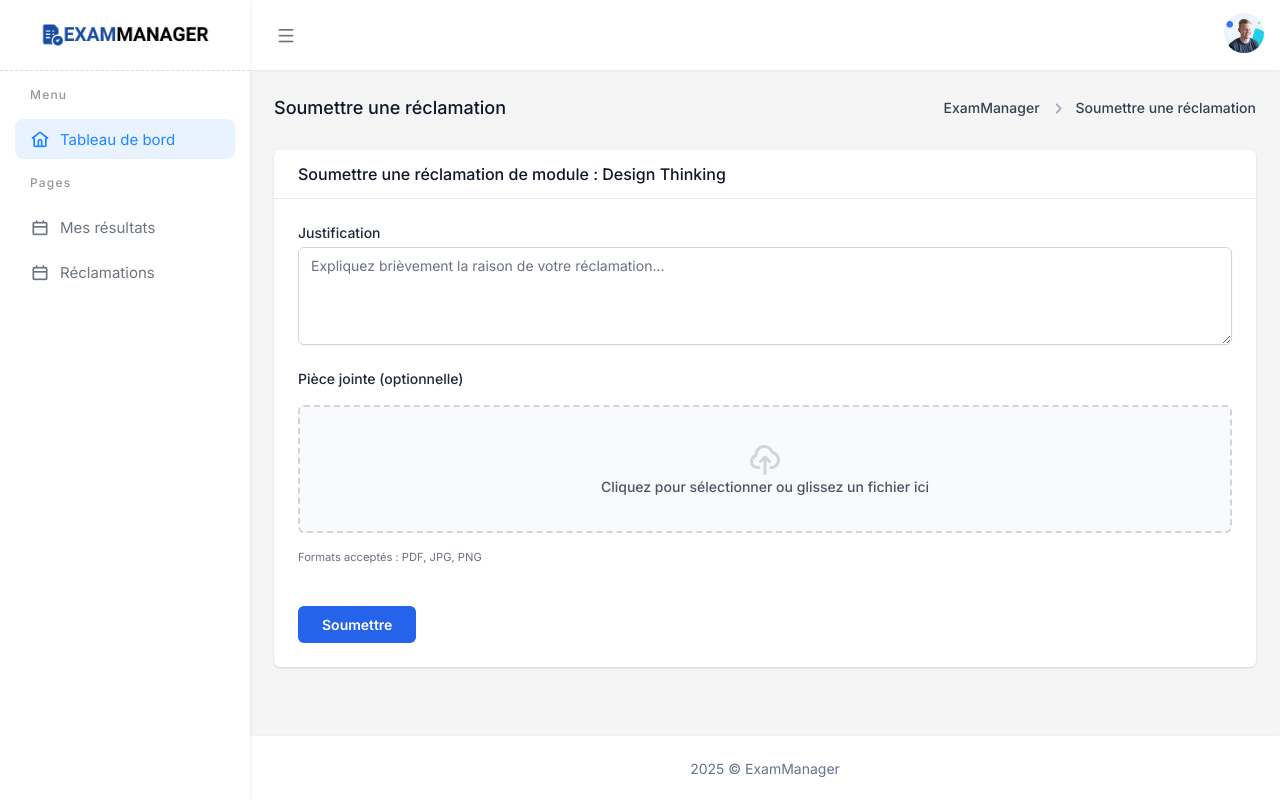
After one commit to ouchgoutmohamed/App_Gestion_Des_examens, a CodeIgniter 4 app: the page made by app/Views/student/submit_reclamation.php in a window 1280 px wide. The commit adds this page. Run offline with PHP 8.4 and a stand-in for CodeIgniter, Linux system fonts and the light colour scheme; the template is opened without the code that fills it, so the values that code supplies are empty; some libraries are stand-ins or nearby versions; some web fonts are replaced.

Commit message:
Add interface of Submit Reclamation by Student (Form)

```diff
--- a/app/Config/Routes.php
+++ b/app/Config/Routes.php
@@ -45,6 +45,8 @@ $routes->group('', ['filter' => 'auth'], function ($routes) {
         // update grades of student
         $routes->post('/courses/(:num)/students/(:num)/update', [StudentCourseController::class, 'updateGrade']);
 
+        $routes->view('/reclamations', 'professor/reclamations');
+
     });
 
     // studnet's routes
@@ -54,6 +56,9 @@ $routes->group('', ['filter' => 'auth'], function ($routes) {
         $routes->view('/student_dashboard', 'student/student_dashboard');
 
         $routes->view('/results', 'student/results');
+
+        $routes->view('/submit_reclamation', 'student/submit_reclamation');
+        $routes->view('/my_reclamations', 'student/my_reclamations');
     });
 
     // handle logout request
--- a/app/Views/professor/components/sidebar.php
+++ b/app/Views/professor/components/sidebar.php
@@ -42,6 +42,12 @@
                 <span class="menu-text"> Gestion des Notes</span>
             </a>
         </li>
+        <li class="menu-item">
+            <a href="/reclamations" class="menu-link">
+                <span class="menu-icon"><i class="mgc_calendar_line"></i></span>
+                <span class="menu-text"> Réclamations</span>
+            </a>
+        </li>
     </ul>
 
 </div>
--- a/app/Views/student/components/sidebar.php
+++ b/app/Views/student/components/sidebar.php
@@ -41,6 +41,12 @@
                 <span class="menu-text"> Mes résultats</span>
             </a>
         </li>
+        <li class="menu-item">
+            <a href="/my_reclamations" class="menu-link">
+                <span class="menu-icon"><i class="mgc_calendar_line"></i></span>
+                <span class="menu-text"> Réclamations</span>
+            </a>
+        </li>
 
     </ul>
 
--- /dev/null
+++ b/app/Views/student/submit_reclamation.php
@@ -0,0 +1,163 @@
+<!DOCTYPE html>
+<html lang="en">
+
+<head>
+    <meta charset="utf-8">
+    <title>Soumettre une réclamation | ExamManager</title>
+    <meta name="viewport" content="width=device-width, initial-scale=1.0">
+    <meta content="App de gestion des examens" name="description">
+
+    <!-- App favicon -->
+    <link rel="shortcut icon" href="assets/images/favicon.ico">
+
+    <!-- App css -->
+    <link href="assets/css/app.min.css" rel="stylesheet" type="text/css">
+
+    <!-- Icons css -->
+    <link href="assets/css/icons.min.css" rel="stylesheet" type="text/css">
+
+    <!-- Theme Config Js -->
+    <script src="assets/js/config.js"></script>
+</head>
+
+<body>
+
+    <div class="flex wrapper">
+
+        <!-- Include the sidebar -->
+        <?= view('student/components/sidebar'); ?>
+
+        <div class="page-content">
+
+            <!-- Include the header -->
+            <?= view('student/components/header'); ?>
+
+            <main class="flex-grow p-6">
+
+                <!-- Page Title Start -->
+                <div class="flex justify-between items-center mb-6">
+                    <h4 class="text-slate-900 dark:text-slate-200 text-lg font-medium">Soumettre une réclamation</h4>
+
+                    <div class="md:flex hidden items-center gap-2.5 text-sm font-semibold">
+                        <div class="flex items-center gap-2">
+                            <a href="/student_dashboard" class="text-sm font-medium text-slate-700 dark:text-slate-400">ExamManager</a>
+                        </div>
+
+                        <div class="flex items-center gap-2">
+                            <i class="mgc_right_line text-lg flex-shrink-0 text-slate-400 rtl:rotate-180"></i>
+                            <a href="/results" class="text-sm font-medium text-slate-700 dark:text-slate-400" aria-current="page">Soumettre une réclamation</a>
+                        </div>
+                    </div>
+                </div>
+                <!-- Page Title End -->
+
+                <div class="flex flex-col gap-6 mt-7">
+                    <div class="card">
+                        <div class="card-header">
+                            <div class="flex justify-between items-center">
+                                <h4 class="card-title">Soumettre une réclamation de module : Design Thinking</h4>
+                            </div>
+                        </div>
+                        <div class="p-6">
+                    <form action="/submit_reclamation" method="POST" enctype="multipart/form-data">
+                        <div class="grid grid-cols-1 md:grid-cols-2 gap-6">
+                            <!-- Justification Field -->
+                            <div class="col-span-2">
+                                <label for="justification" class="block text-sm font-medium text-gray-800 dark:text-gray-200">
+                                    Justification
+                                </label>
+                                <textarea id="justification" name="justification" rows="4"
+                                    class="form-textarea mt-1 block w-full border border-gray-300 rounded-md shadow-sm focus:ring-blue-500 focus:border-blue-500"
+                                    placeholder="Expliquez brièvement la raison de votre réclamation..." required></textarea>
+                            </div>
+
+                            <!-- File Upload Field -->
+                            <div class="space-y-4 col-span-2">
+                                <label for="attachment" class="block text-sm font-medium text-gray-800 dark:text-gray-200">
+                                    Pièce jointe (optionnelle)
+                                </label>
+                                <div class="flex items-center justify-center w-full">
+                                    <label for="attachment"
+                                        class="w-full flex flex-col justify-center items-center w-full h-32 px-4 transition bg-gray-50 border-2 border-dashed border-gray-300 rounded-md cursor-pointer hover:border-blue-500 focus:outline-none focus:ring-2 focus:ring-blue-500 focus:ring-offset-2 dark:bg-gray-800 dark:border-gray-600 dark:hover:border-blue-400">
+                                        <i class="mgc_upload_3_line text-4xl text-gray-300 dark:text-gray-200"></i>
+                                        <span class="text-sm text-gray-600 dark:text-gray-200">Cliquez pour sélectionner ou glissez un fichier ici</span>
+                                        <input id="attachment" name="attachment" type="file" class="hidden" onchange="handleFileUpload(event)" />
+                                    </label>
+                                </div>
+                                <small class="text-gray-500 dark:text-gray-400 block">
+                                    Formats acceptés : PDF, JPG, PNG
+                                </small>
+
+                                <!-- File Preview -->
+                                <div id="file-preview" class="mt-4"></div>
+                            </div>
+
+                        </div>
+
+                        <!-- Submit Button -->
+                        <div class="mt-6">
+                            <button type="submit" class="px-6 py-2 bg-blue-600 text-white font-semibold rounded-md hover:bg-blue-700 focus:ring-2 focus:ring-blue-500">
+                                Soumettre
+                            </button>
+                        </div>
+                    </form>
+
+                        </div>
+                    </div> <!-- end card -->
+
+
+
+                </div>
+            </main>
+
+            <!-- Include the header -->
+            <?= view('student/components/footer'); ?>
+
+        </div>
+
+    </div>
+
+
+    <!-- Plugin Js -->
+    <script src="assets/libs/simplebar/simplebar.min.js"></script>
+    <script src="assets/libs/feather-icons/feather.min.js"></script>
+    <script src="assets/libs/%40frostui/tailwindcss/frostui.js"></script>
+
+    <!-- App Js -->
+    <script src="assets/js/app.js"></script>
+
+    <!-- Apexcharts js -->
+    <script src="assets/libs/apexcharts/apexcharts.min.js"></script>
+
+    <!-- Dashboard Project Page js -->
+    <script src="assets/js/pages/dashboard.js"></script>
+
+    <!-- File upload -->
+    <script>
+    function handleFileUpload(event) {
+        const previewContainer = document.getElementById('file-preview');
+        previewContainer.innerHTML = ''; // Clear previous previews
+
+        const files = event.target.files;
+        for (const file of files) {
+            const fileName = document.createElement('p');
+            fileName.className = "text-sm text-gray-800 dark:text-gray-200";
+            fileName.textContent = `Fichier : ${file.name}`;
+
+            previewContainer.appendChild(fileName);
+
+            // If the file is an image, show a preview
+            if (file.type.startsWith('image/')) {
+                const imgPreview = document.createElement('img');
+                imgPreview.src = URL.createObjectURL(file);
+                imgPreview.alt = file.name;
+                imgPreview.className = "mt-2 w-32 h-32 object-cover rounded-md shadow-md";
+                previewContainer.appendChild(imgPreview);
+            }
+        }
+    }
+</script>
+
+</body>
+
+</html>
```
Also changed, not shown: app/Views/student/results.php (+22 -2 lines).
